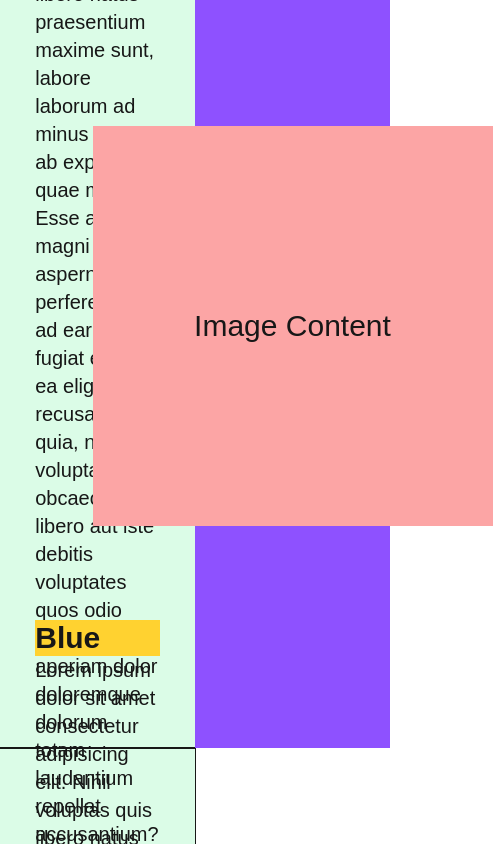
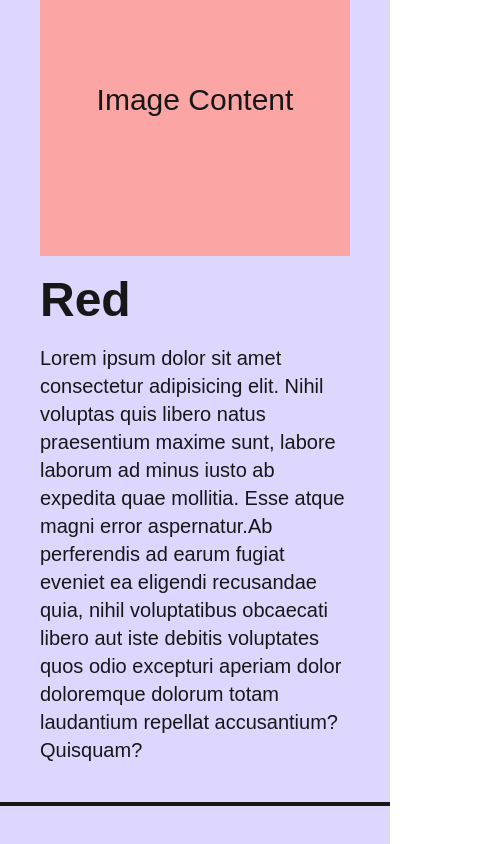
Before and after one commit to dev-zyrushiyao/gsap-sketchpad-v3, a Next.js app: page / in a window 390 px wide. Shown: the part 940-1784 px from the top of the page, 493 px wide, since content can reach past the window. Built offline with nearby package versions, Linux system fonts and the light colour scheme.

Commit message:
Fixed the pinning animation , added Mobile; Tablet-Desktop responsiveness and Gsap Match Media

```diff
--- a/app/component/SplitScreenPinningDemo.tsx
+++ b/app/component/SplitScreenPinningDemo.tsx
@@ -6,23 +6,33 @@ import React, { useRef } from "react";
 
 gsap.registerPlugin(ScrollTrigger);
 
-type PhotoInfo = { title: string; description: string };
+type PhotoInfo = { title: string; description: string[] };
 
 const PhotoData: PhotoInfo[] = [
   {
     title: "Red",
-    description:
+    description: [
       "Lorem ipsum dolor sit amet consectetur adipisicing elit. Nihil voluptas quis libero natus praesentium maxime sunt, labore laborum ad minus iusto ab expedita quae mollitia. Esse atque magni error aspernatur.Ab perferendis ad earum fugiat eveniet ea eligendi recusandae quia, nihil voluptatibus obcaecati libero aut iste debitis voluptates quos odio excepturi aperiam dolor doloremque dolorum totam laudantium repellat accusantium? Quisquam?",
+    ],
   },
   {
     title: "Blue",
-    description:
+    description: [
       "Lorem ipsum dolor sit amet consectetur adipisicing elit. Nihil voluptas quis libero natus praesentium maxime sunt, labore laborum ad minus iusto ab expedita quae mollitia. Esse atque magni error aspernatur.Ab perferendis ad earum fugiat eveniet ea eligendi recusandae quia, nihil voluptatibus obcaecati libero aut iste debitis voluptates quos odio excepturi aperiam dolor doloremque dolorum totam laudantium repellat accusantium? Quisquam?",
+      "Lorem ipsum dolor sit amet consectetur adipisicing elit. Dolores inventore beatae libero, vitae impedit maxime quis molestiae repellendus consequatur voluptate a voluptates voluptatum numquam ea est. Ipsa id esse totam.",
+      "Dolores facilis dicta ex tenetur sed, quas molestiae laudantium laboriosam sequi vero perferendis rem, explicabo similique sapiente qui id doloremque. Quisquam alias magnam maiores suscipit commodi sapiente ex ad similique.",
+      "Sit minus quae quas mollitia vel explicabo at in suscipit, esse porro reprehenderit nobis labore ratione illo tempora? Commodi aliquid quam delectus.",
+      "In qui omnis voluptatem veniam quibusdam fuga unde. Quisquam in asperiores quae quibusdam tenetur quidem natus, sed ea fuga itaque saepe. Suscipit qui dolores obcaecati, tenetur dicta pariatur corrupti, aut nisi ducimus illum quia! Vero animi est distinctio? Dignissimos aut provident temporibus ipsam. Asperiores quod officiis consequatur quasi, ratione quaerat ducimus quia nisi pariatur odio nihil aliquid rem cum veritatis magni recusandae! Veniam fuga veritatis eius! Eos, similique?",
+      "Lorem ipsum dolor sit amet consectetur adipisicing elit. Nihil voluptas quis libero natus praesentium maxime sunt, labore laborum ad minus iusto ab expedita quae mollitia. Esse atque magni error aspernatur.Ab perferendis ad earum fugiat eveniet ea eligendi recusandae quia, nihil voluptatibus obcaecati libero aut iste debitis voluptates quos odio excepturi aperiam dolor doloremque dolorum totam laudantium repellat accusantium? Quisquam?",
+      "Lorem ipsum dolor sit amet consectetur adipisicing elit. Nihil voluptas quis libero natus praesentium maxime sunt, labore laborum ad minus iusto ab expedita quae mollitia. Esse atque magni error aspernatur.Ab perferendis ad earum fugiat eveniet ea eligendi recusandae quia, nihil voluptatibus obcaecati libero aut iste debitis voluptates quos odio excepturi aperiam dolor doloremque dolorum totam laudantium repellat accusantium? Quisquam?",
+      "Lorem ipsum dolor sit amet consectetur adipisicing elit. Nihil voluptas quis libero natus praesentium maxime sunt, labore laborum ad minus iusto ab expedita quae mollitia. Esse atque magni error aspernatur.Ab perferendis ad earum fugiat eveniet ea eligendi recusandae quia, nihil voluptatibus obcaecati libero aut iste debitis voluptates quos odio excepturi aperiam dolor doloremque dolorum totam laudantium repellat accusantium? Quisquam?",
+    ],
   },
   {
     title: "Green",
-    description:
+    description: [
       "Lorem ipsum dolor sit amet consectetur adipisicing elit. Nihil voluptas quis libero natus praesentium maxime sunt, labore laborum ad minus iusto ab expedita quae mollitia. Esse atque magni error aspernatur.Ab perferendis ad earum fugiat eveniet ea eligendi recusandae quia, nihil voluptatibus obcaecati libero aut iste debitis voluptates quos odio excepturi aperiam dolor doloremque dolorum totam laudantium repellat accusantium? Quisquam?",
+    ],
   },
 ];
 
@@ -33,11 +43,7 @@ export default function SplitScreenPinningDemo() {
 
   useGSAP(
     () => {
-      // const leftWrapper = container.current?.querySelector(".left-wrapper");
-      // const leftContents = leftWrapper?.querySelectorAll(":scope > *");
-
       const rightWrapper = container.current?.querySelector(".right-wrapper");
-
       //sets the image color
       const photos = gsap.utils.toArray(".photo", container.current);
       gsap.set(photos, { backgroundColor: gsap.utils.wrap(imageColor) });
@@ -46,36 +52,54 @@ export default function SplitScreenPinningDemo() {
         container.current?.querySelector(".photo-container");
       if (!photoContainer) return;
 
-      //target the first child to get the height
-      const photoTargetFirstChild = photoContainer.querySelector(
-        ":scope .photo:first-child",
-      );
-      const photoHeight = photoTargetFirstChild?.getBoundingClientRect().height;
-
       //targets the rest of the photo class except the first child to animate
-      const photoTargets = photoContainer?.querySelectorAll(
-        ":scope .photo:not(:first-child)",
+      const photoTargets = photoContainer.querySelectorAll(
+        ":scope > .photo:not(:first-child)",
       );
 
+      const mm = gsap.matchMedia();
+      mm.add("(min-width: 768px)", () => {
         //photo position set
-      gsap.set(photoTargets, { y: photoHeight });
+        gsap.set(photoTargets, { yPercent: 100 });
 
         // photo animation
         const photoTween: gsap.core.Tween = gsap.to(photoTargets, {
           paused: true,
-        y: 0,
+          yPercent: 0,
           ease: "none",
           stagger: 0.5,
+          immediateRender: false,
         });
 
+        //removed the photoTween animation, this scrollTrigger is only to pin the .right-wrapper class
         ScrollTrigger.create({
           trigger: container.current,
           start: "top top",
           end: "bottom bottom",
-        animation: photoTween,
+          pin: rightWrapper,
+        });
+
+        //targets the child of left-content
+        const leftContentSections = container.current?.querySelectorAll(
+          ".left-content:not(:first-child)",
+        );
+        if (!leftContentSections) return;
+
+        leftContentSections.forEach((content, index) => {
+          const heading = content.querySelector("h3");
+          if (!heading) return;
+
+          ScrollTrigger.create({
+            trigger: heading,
+            // markers: true,
+            start: "top 80%",
+            end: "top 40%",
+            animation: gsap.to(photoTargets[index], {
+              yPercent: 0,
+            }),
             scrub: 1,
-        pin: rightWrapper,
-        markers: true,
+          });
+        });
       });
     },
     { scope: container },
@@ -84,40 +108,106 @@ export default function SplitScreenPinningDemo() {
   return (
     <div>
       <div className="hero h-dvh bg-amber-100 flex flex-col justify-center items-center">
-        <h3 className="text-5xl">Split Screen Pinning Demo</h3>
+        <h3 className="text-5xl text-center">Split Screen Pinning Demo</h3>
       </div>
-      <div ref={container} className="wrapper flex flex-row">
-        <div className="left-wrapper w-1/2">
+      <div ref={container} className="wrapper flex  md:flex-row flex-col">
+        {/* left-wrapper is for tablet and desktop screen only */}
+        <div className="left-wrapper w-1/2 md:block hidden">
           {PhotoData.map((data, index) => {
             return (
               <div
                 key={index}
-                className="left-content h-dvh flex flex-col justify-center items-center outline-1 bg-green-100 "
+                className="left-content min-h-dvh self-start flex flex-col justify-center outline-2 p-20 bg-green-300"
               >
-                <div className="px-20">
-                  <h3 className="text-3xl font-bold block text-start bg-amber-300">
+                <div className="left-content-section flex flex-col gap-5 ">
+                  <h3 className="text-5xl font-bold block text-start bg-amber-300">
                     {data.title}
                   </h3>
-                  <p className="text-xl">{data.description}</p>
+                  {data.description.map((desc, index) => {
+                    return (
+                      <p key={index} className="text-xl">
+                        {desc}
+                      </p>
+                    );
+                  })}
                 </div>
               </div>
             );
           })}
         </div>
-        <div className="right-wrapper h-dvh w-1/2 self-start flex flex-col justify-center items-center bg-violet-500">
-          <div className="photo-container h-100 w-100 relative overflow-clip">
+        <div className="right-wrapper h-auto w-full md:h-dvh md:w-1/2 self-start flex flex-col justify-center items-center  bg-violet-200">
+          {/* Tablet and Desktop .right-wrapper content */}
+          <div className="photo-container h-[40vw] w-[40vw] relative md:overflow-clip hidden md:block overflow-visible">
             {Array.from({ length: PhotoData.length }, (_, index) => {
               return (
                 <div
                   key={index}
-                  className="photo h-full w-full absolute flex flex-col justify-center items-center bg-amber-400"
+                  className="photo h-full w-full inset-0 md:absolute flex flex-col self-start justify-center items-center bg-amber-400"
                 >
                   <h3 className="text-3xl">Image Content</h3>
                 </div>
               );
             })}
           </div>
+          {/* Mobile .right-wrapper content */}
+          {PhotoData.map((data, index) => {
+            return (
+              <div
+                key={index}
+                className="min-h-dvh w-full md:hidden self-start flex flex-col justify-center outline-2 gap-5 p-10"
+              >
+                <div className="photo-container h-[80vw] w-full relative md:overflow-clip overflow-clip">
+                  <div
+                    key={index}
+                    className="photo h-full w-full inset-0 md:absolute flex flex-col self-start justify-center items-center"
+                  >
+                    <h3 className="text-3xl">Image Content</h3>
                   </div>
+                </div>
+                <div className="flex flex-col gap-5">
+                  <h3 className="text-5xl font-bold block text-start">
+                    {data.title}
+                  </h3>
+                  {data.description.map((desc, index) => {
+                    return (
+                      <p key={index} className="text-xl">
+                        {desc}
+                      </p>
+                    );
+                  })}
+                </div>
+              </div>
+            );
+          })}
+        </div>
+      </div>
+      <div className="hero h-fit w-full bg-amber-100 flex flex-col justify-center items-center p-20">
+        <p className="text-2xl">
+          Lorem ipsum dolor sit amet consectetur adipisicing elit. Voluptatem
+          non, magnam perspiciatis suscipit sunt nobis amet earum tempore velit,
+          dignissimos ut quidem? Porro ab itaque deleniti cupiditate assumenda
+          dicta unde! Alias, ad consequatur. At facere doloremque, natus fugit
+          molestias laudantium reiciendis nobis totam id repellat laboriosam
+          illum. Sequi, eaque? Consectetur, animi amet. Repudiandae ipsum
+          expedita dolore id laudantium error rerum! Veniam numquam pariatur
+          dolor illum! Consectetur ut minima vero facilis. Voluptas, iste. Quod,
+          maiores repellat, cum earum ea minus unde asperiores dignissimos nulla
+          necessitatibus illo, voluptatum recusandae quaerat ex suscipit?
+          Tenetur hic dicta nihil facilis voluptas reprehenderit atque incidunt
+          sunt quas optio neque magnam, iure corporis ab in rerum quo adipisci
+          aperiam non nam soluta voluptatibus! Similique corrupti sapiente
+          cupiditate? Ipsa consequatur fuga alias at ea fugit illo corrupti
+          maiores pariatur in rerum quasi ipsam, velit impedit, aspernatur
+          excepturi suscipit, recusandae inventore! Eligendi quod labore
+          assumenda, ducimus ipsum aliquam ipsam! Dignissimos corrupti voluptate
+          nobis earum unde ab at ipsa sapiente provident. Ipsam soluta
+          reprehenderit esse quibusdam expedita nam explicabo dicta accusamus
+          delectus. Harum praesentium error fuga ut cupiditate iste
+          exercitationem. Itaque, vel officia veritatis rem non neque, voluptate
+          in saepe eveniet laudantium recusandae optio accusamus fuga explicabo?
+          Aut, ex veniam quo minima tempora nostrum laboriosam illum soluta modi
+          accusamus cupiditate. Quaerat optio omnis neque architecto quas
+        </p>
       </div>
     </div>
   );
```
Lines whose indentation alone changed are shown as unchanged.
